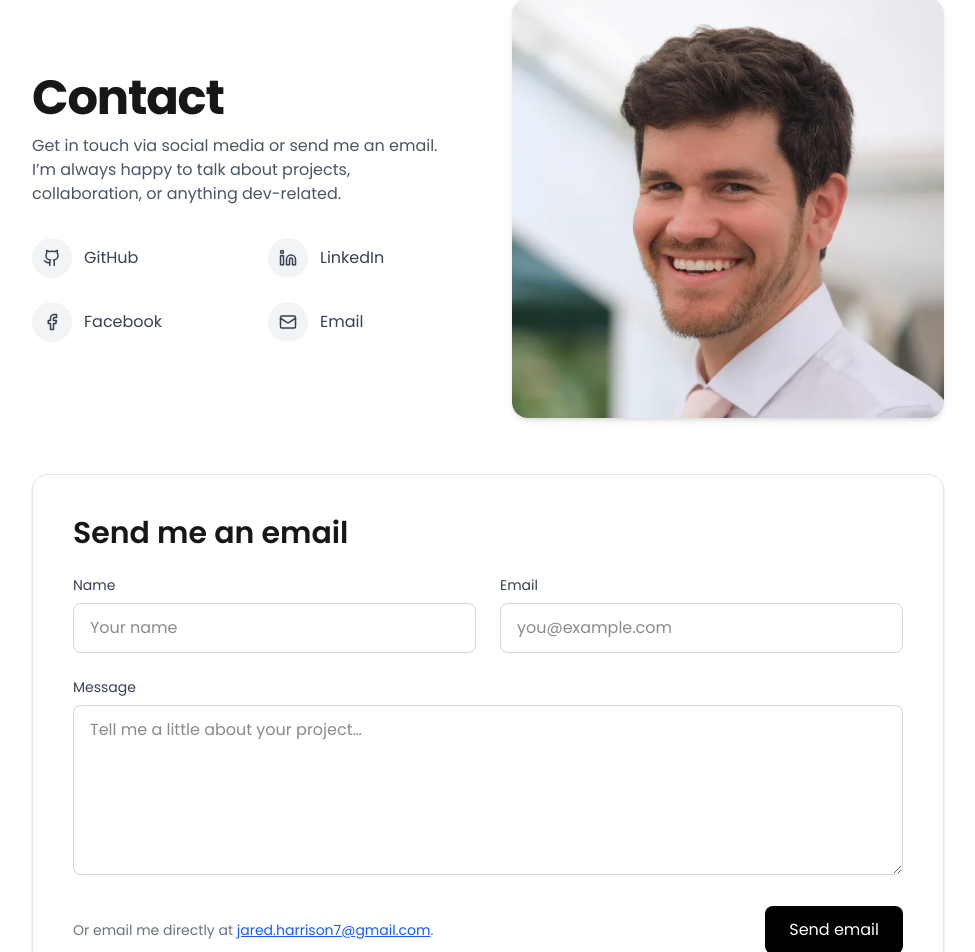
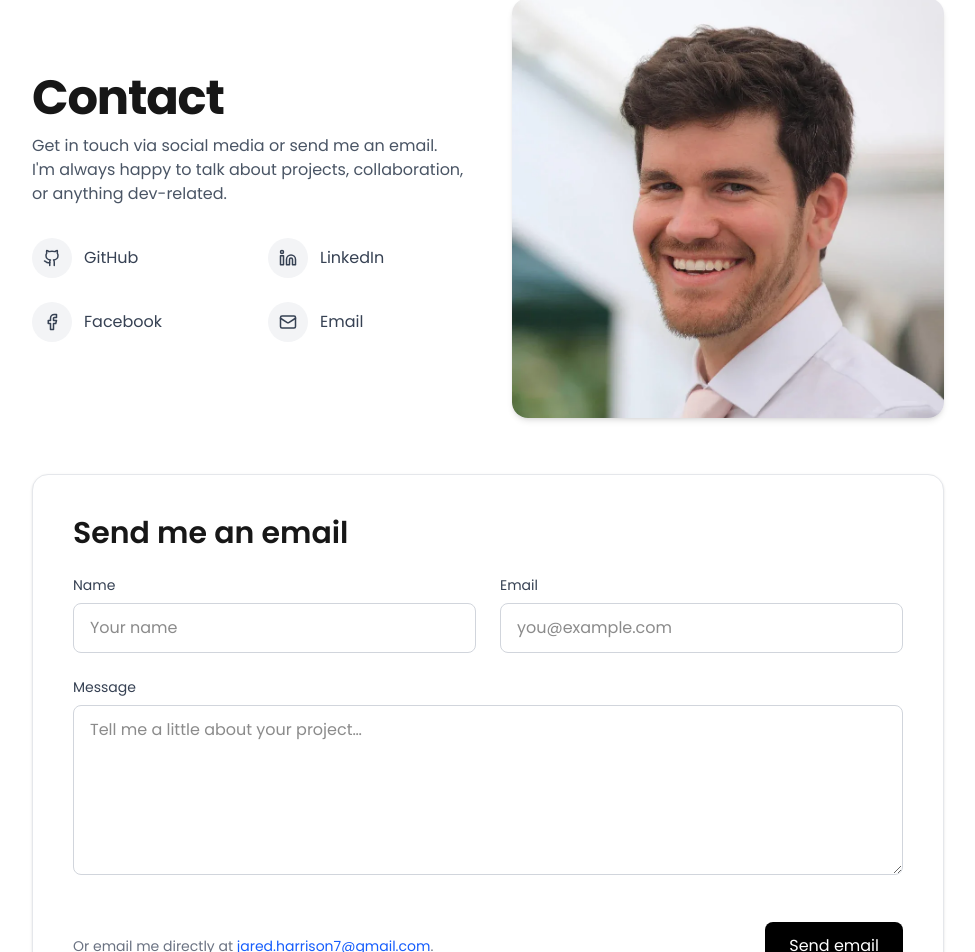
Before and after one commit to Jared-Ha/Portfolio-2025, a Next.js app: page /contact in a window 1280 px wide. Shown: the part 154-1106 px from the top of the page, without its empty margins (152-1127 px from the left). Built offline with nearby package versions, Linux system fonts and the light colour scheme.

Commit message:
used suspense wrapper on contact page (searchParams)

```diff
--- a/src/app/components/ProjectsPreview.jsx
+++ b/src/app/components/ProjectsPreview.jsx
@@ -4,7 +4,7 @@ import ProjectCard from "./ProjectCard";
 
 export default function ProjectsPreview() {
   return (
-    <section className="py-4 md:py-8 lg:py-16 bg-white">
+    <section className="py-4 md:py-8 lg:py-16 py-16 bg-white">
       <h2 className="text-3xl font-bold text-center mb-8">Projects</h2>
       <div className="grid md:grid-cols-2 gap-6 max-w-5xl mx-auto">
         {projects.map((project) => (
--- a/src/app/contact/page.js
+++ b/src/app/contact/page.js
@@ -1,11 +1,20 @@
 "use client";
 
+import { Suspense } from "react";
 import Image from "next/image";
 import Link from "next/link";
 import { Github, Linkedin, Facebook, Mail } from "lucide-react";
 import { useSearchParams } from "next/navigation";
 
-export default function Contact() {
+export default function ContactPage() {
+  return (
+    <Suspense fallback={null}>
+      <ContactContent />
+    </Suspense>
+  );
+}
+
+function ContactContent() {
   const socialLinks = [
     { href: "https://github.com/Jared-Ha", label: "GitHub", icon: Github },
     {
@@ -29,21 +38,12 @@ export default function Contact() {
             Contact
           </h1>
           <p className="text-gray-600 mb-8">
-            Get in touch via social media or send me an email. I’m always happy
-            to talk about projects, collaboration, or anything dev-related.
+            Get in touch via social media or send me an email. I&apos;m always
+            happy to talk about projects, collaboration, or anything
+            dev-related.
           </p>
 
-          <ul
-            className="
-  grid
-  grid-cols-2
-  gap-x-10 gap-y-6
-  sm:grid-cols-2
-  md:grid-cols-2
-  lg:grid-cols-2
-"
-          >
-            {" "}
+          <ul className="grid grid-cols-2 gap-x-10 gap-y-6 sm:grid-cols-2">
             {socialLinks.map(({ href, label, icon: Icon }) => (
               <li key={label}>
                 <Link
@@ -66,9 +66,8 @@ export default function Contact() {
           </ul>
         </div>
 
-        {/* Photo: use any landscape or portrait image you like */}
+        {/* Photo */}
         <div className="relative w-full overflow-hidden rounded-2xl shadow-md">
-          {/* Replace with your preferred image path */}
           <Image
             src="/images/jared.webp"
             alt="Jared Harrison"
@@ -141,13 +140,14 @@ export default function Contact() {
               placeholder="Tell me a little about your project…"
             />
           </div>
+
           {success && (
             <p className="text-green-600 text-sm mt-2">
               Thanks! Your message has been sent. I&apos;ll reply within 24h.
             </p>
           )}
 
-          <div className="flex items-center justify-between gap-4 flex-col sm:flex-row">
+          <div className="flex flex-col sm:flex-row sm:items-center sm:justify-between gap-4 mt-4">
             <p className="text-sm text-gray-500">
               Or email me directly at{" "}
               <a
@@ -160,8 +160,7 @@ export default function Contact() {
             </p>
             <button
               type="submit"
-              className="ml-auto inline-flex items-center justify-center rounded-lg bg-black text-white px-6 py-3 font-medium
-             hover:bg-gray-800 active:bg-gray-900 transition cursor-pointer"
+              className="w-full sm:w-auto inline-flex items-center justify-center rounded-lg bg-black text-white px-6 py-3 font-medium hover:bg-gray-800 active:bg-gray-900 transition cursor-pointer"
             >
               Send email
             </button>
```
